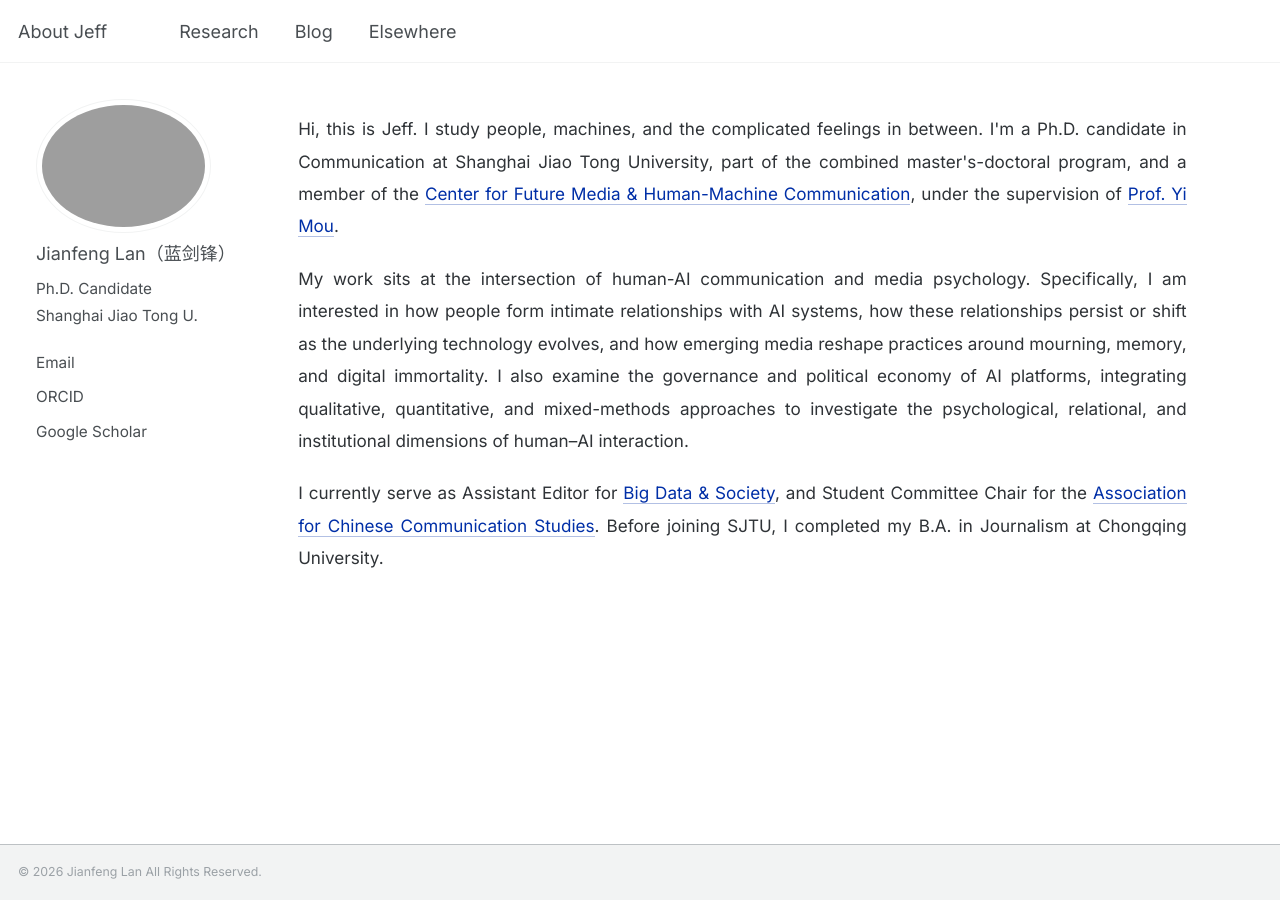
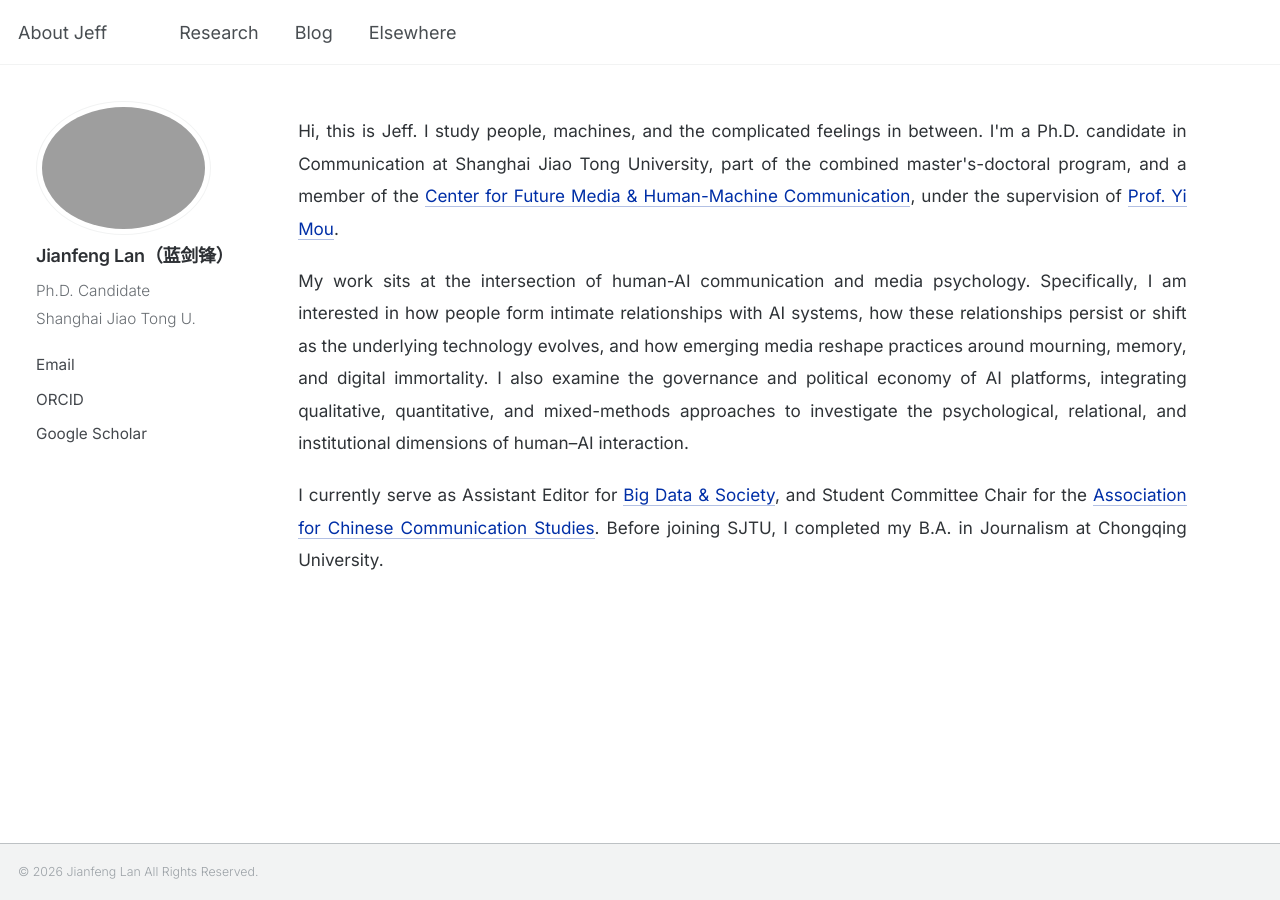
Before and after one commit to jianfenglan/jianfenglan.github.io, a Jekyll site: the page built from _pages/about.md, in a window 1280 px wide. Built offline with Jekyll 4.4.1, drawn with Linux system fonts in a browser that asks for light colours.

Commit message:
Apply Modern Sans v1 typography and visual hierarchy

```diff
--- a/assets/css/main.scss
+++ b/assets/css/main.scss
@@ -2,17 +2,18 @@
 ---
 
 // ===================================================================
-// 【你的自定义修改区】
-// 我们在这里重新定义主题的变量，并添加我们自己的样式规则。
+// Modern Sans v1
+// Inter for Latin text + Source Han Sans / Noto Sans SC for Chinese.
+// Body copy is intentionally light and dark gray; headings retain weight.
 // ===================================================================
 
-// 1. 定义全局字体堆栈
-$sans-serif: Garamond, STSong, "Songti SC", SimSun, "Noto Serif CJK SC", serif;
+// 1. Modern bilingual font stack
+$sans-serif: "Inter", "Noto Sans SC", "Source Han Sans SC", "PingFang SC", "Microsoft YaHei", "Segoe UI", Helvetica, Arial, sans-serif;
 
-// 2. 保持页面内容在宽屏上的舒适阅读宽度
+// 2. Keep page content at a comfortable width on large screens
 $max-width: 1280px;
 
-// 3. 解决侧边栏文字溢出问题
+// 3. Prevent long sidebar metadata from overflowing
 .author__employer,
 .author__location {
   overflow-wrap: break-word;
@@ -20,7 +21,7 @@
   word-break: break-all;
 }
 
-// 4. 统一所有卡片页面的内容宽度
+// 4. Keep card/list pages aligned with the full content column
 .news-list,
 .publication-list,
 .gallery-grid {
@@ -28,18 +29,8 @@
   margin: 2rem 0;
 }
 
-// 5. 全局应用字体权重
-body {
-  font-family: $sans-serif;
-  font-weight: 400;
-}
-
-.masthead__menu-item a {
-  font-weight: 400;
-}
-
 // ===================================================================
-// 【主题默认导入区】
+// Theme imports
 // ===================================================================
 @import
   "vendor/breakpoint/breakpoint",
@@ -69,6 +60,88 @@
 ;
 
 // ===================================================================
+// Modern Sans v1 visual layer
+// ===================================================================
+body {
+  font-family: $sans-serif;
+  font-weight: 300;
+  line-height: 1.62;
+  color: #44484d;
+  -webkit-font-smoothing: antialiased;
+  -moz-osx-font-smoothing: grayscale;
+  text-rendering: optimizeLegibility;
+}
+
+// Strong hierarchy without returning to a heavy, old-fashioned page texture.
+h1,
+h2,
+h3,
+h4,
+h5,
+h6 {
+  font-family: $sans-serif;
+  color: #2d3034;
+  letter-spacing: -0.015em;
+}
+
+h1 {
+  font-weight: 700;
+}
+
+h2,
+h3,
+h4,
+h5,
+h6 {
+  font-weight: 600;
+}
+
+strong,
+b {
+  font-weight: 600;
+}
+
+// Navigation should feel crisp but lighter than section headings.
+.masthead__menu-item a {
+  font-family: $sans-serif;
+  font-weight: 400;
+}
+
+.masthead__menu-item--lg {
+  font-weight: 600;
+}
+
+// Sidebar text is deliberately lighter; the author's name anchors the column.
+.sidebar p,
+.sidebar li,
+.author__bio,
+.author__urls-wrapper {
+  font-family: $sans-serif;
+  font-weight: 300;
+}
+
+.sidebar .author__name {
+  font-family: $sans-serif;
+  font-weight: 600;
+  color: #2d3034;
+}
+
+// Secondary text stays visibly gray instead of approaching pure black.
+.page__meta,
+.archive__item-excerpt,
+.author__bio,
+.author__employer,
+.author__location,
+figcaption {
+  color: #686d72;
+}
+
+// Slightly calmer rule color improves the airy typography.
+hr {
+  border-top-color: #e6e7e8;
+}
+
+// ===================================================================
 // Desktop layout refinement
 // Keep Academic Pages' original centered 1280px container, but replace its
 // strongly asymmetric page padding with balanced gutters. This preserves
```
